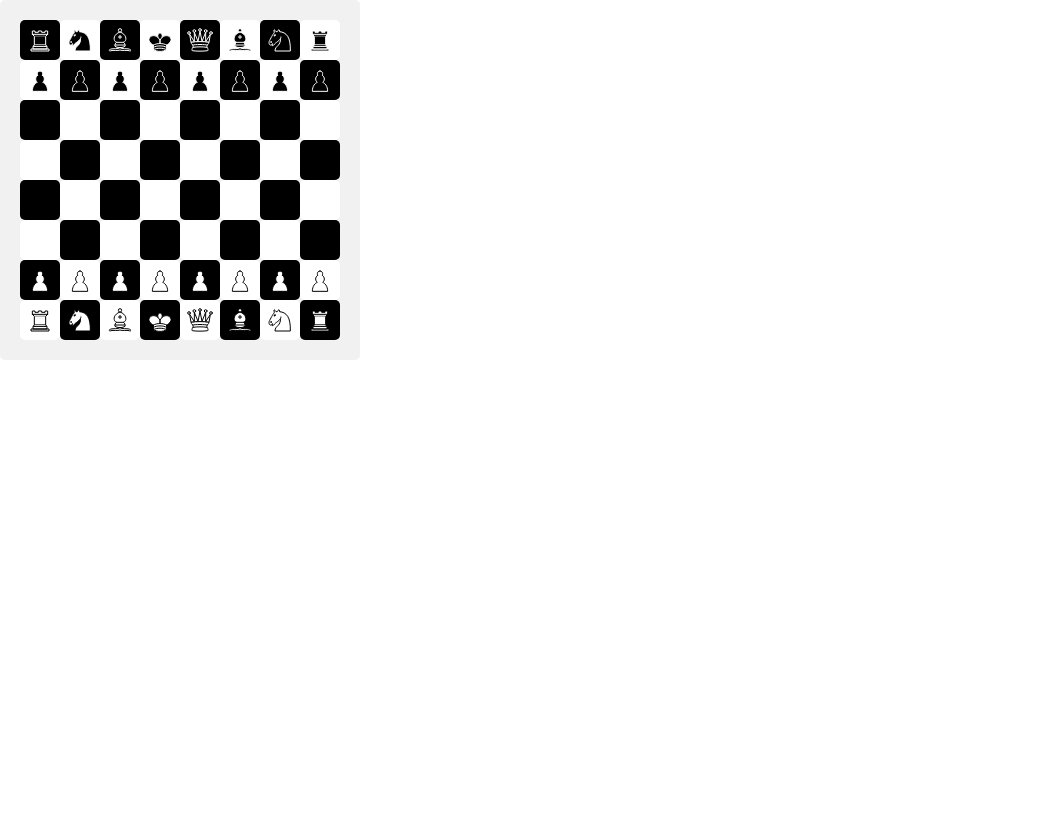
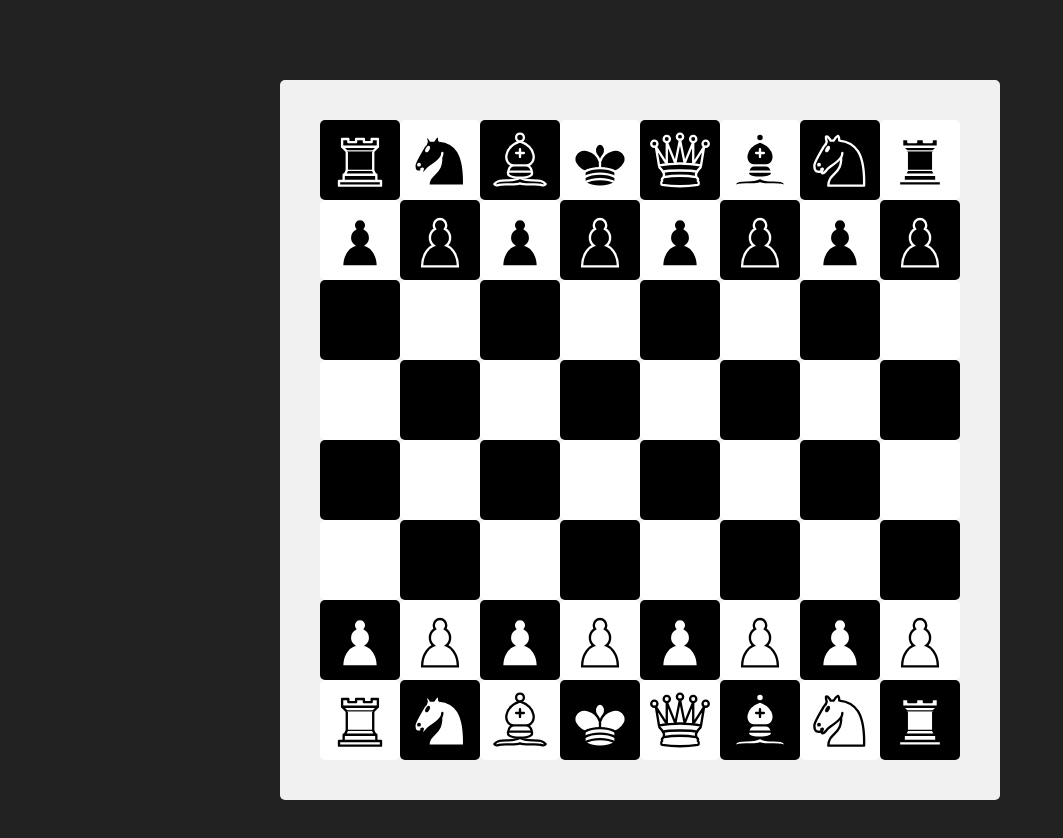
Before and after one commit to mat-sz/chess-web, a React (Create React App) app: page / in a window 1280 px wide. Shown: the top 838 px of the page, without its empty margins (0-1063 px from the left). Before the commit the page ends 800 px from the top, so only its background shows below. Built offline with nearby package versions, Linux system fonts and the light colour scheme; the HTML template or start-up script is replaced by a standard one.

Commit message:
improved the page layout

```diff
--- a/src/App.scss
+++ b/src/App.scss
@@ -14,14 +14,22 @@ body {
 body {
   font-family: -apple-system, BlinkMacSystemFont, 'Segoe UI', Roboto, Oxygen,
     Ubuntu, Cantarell, 'Open Sans', 'Helvetica Neue', sans-serif;
+  background: #222;
+}
+
+.board-wrapper {
+  display: flex;
+  justify-content: center;
+  align-items: center;
+  padding: 80px 0;
 }
 
 .board {
   background: #f1f1f1;
   display: inline-grid;
-  grid-template-columns: repeat(8, 40px);
-  grid-template-rows: repeat(8, 40px);
-  padding: 20px;
+  grid-template-columns: repeat(8, 80px);
+  grid-template-rows: repeat(8, 80px);
+  padding: 40px;
   border-radius: 5px;
 
   & > div {
@@ -35,8 +43,8 @@ body {
 
     svg {
       display: block;
-      width: 30px;
-      height: 30px;
+      width: 70px;
+      height: 70px;
     }
   }
 
--- a/src/App.tsx
+++ b/src/App.tsx
@@ -10,7 +10,9 @@ export const App: React.FC = () => {
       <div className="app">
         <Switch>
           <Route path="/">
-            <Board />
+            <div className="board-wrapper">
+              <Board />
+            </div>
           </Route>
         </Switch>
       </div>
```
